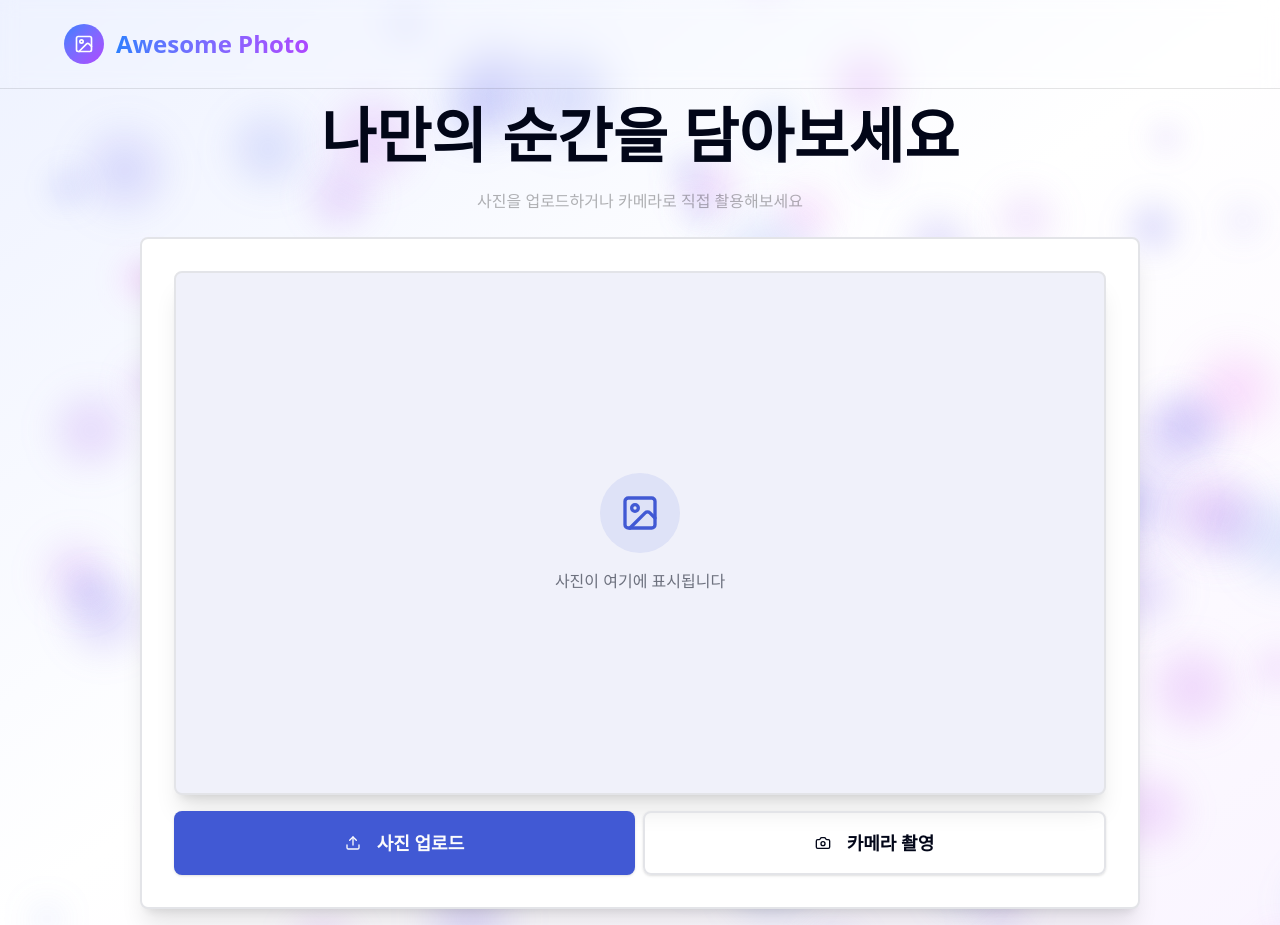
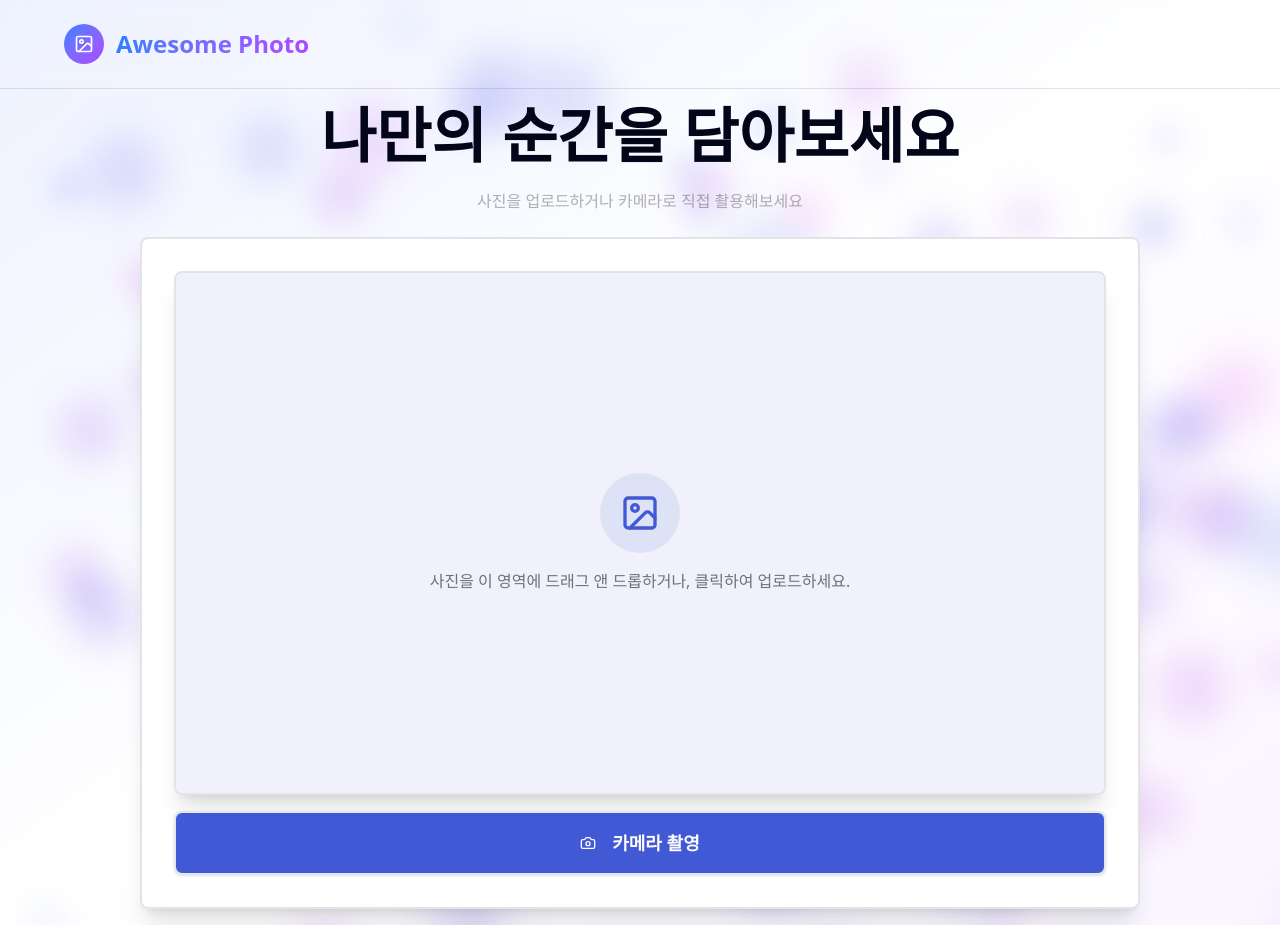
Before and after one commit to 95LeeDuo/AwesomePhoto, a React (Vite) app: page /select-photo in a window 1280 px wide. Built offline with nearby package versions, Linux system fonts and the light colour scheme.

Commit message:
feat: upload Area 구현 완료

```diff
--- a/src/pages/SelectPhoto/UploadArea.tsx
+++ b/src/pages/SelectPhoto/UploadArea.tsx
@@ -1,42 +1,269 @@
-import { type PropsWithChildren } from "react";
-import { Camera, ImageIcon, Upload } from "lucide-react";
+import {
+  type ChangeEvent,
+  type PropsWithChildren,
+  type MouseEvent,
+  type DragEvent,
+  useRef,
+  useState,
+  useEffect,
+} from "react";
+import { Camera, ImageIcon, SwitchCamera, X } from "lucide-react";
 import { Button } from "@/components/ui/button.tsx";
 
+interface IUploadImages extends File {
+  id: string;
+  previewURL: string;
+}
+
+type TFacingMode = "user" | "environment";
+
 const UploadArea = () => {
+  const [uploadImages, setUploadImages] = useState<IUploadImages[]>([]);
+  const [isFileOver, setIsFileOver] = useState(false);
+  const [isCameraMode, setIsCameraMode] = useState(false);
+  const [facingMode, setFacingMode] = useState<TFacingMode>("environment");
+  const fileInputRef = useRef<HTMLInputElement>(null);
+  const videoRef = useRef<HTMLVideoElement>(null);
+  const streamRef = useRef<MediaStream | null>(null);
+
+  const handleDropFiles = (e: DragEvent<HTMLDivElement>) => {
+    e.preventDefault();
+    const files = e.dataTransfer.files;
+
+    if (!files || files.length === 0) return;
+
+    const validFiles = Array.from(files).filter((file) =>
+      file.type.startsWith("image/"),
+    );
+
+    const addPropertyFiles = validFiles.map((file) => {
+      return {
+        ...file,
+        id: `${file.name}_${file.lastModified}`,
+        previewURL: URL.createObjectURL(file),
+      };
+    });
+
+    const existingIds = new Set(uploadImages.map((img) => img.id));
+    const filteredFiles = addPropertyFiles.filter(
+      (img) => !existingIds.has(img.id),
+    );
+
+    setUploadImages((prev) => [...prev, ...filteredFiles]);
+
+    setIsFileOver(false);
+  };
+
+  const handleChangeUploadFile = (e: ChangeEvent<HTMLInputElement>) => {
+    const files = e.target.files;
+    if (!files || files.length === 0) return;
+
+    const validFiles = Array.from(files).filter((file) =>
+      file.type.startsWith("image/"),
+    );
+
+    const addPropertyFiles = validFiles.map((file) => {
+      return {
+        ...file,
+        id: `${file.name}_${file.lastModified}`,
+        previewURL: URL.createObjectURL(file),
+      };
+    });
+
+    const existingIds = new Set(uploadImages.map((img) => img.id));
+    const filteredFiles = addPropertyFiles.filter(
+      (img) => !existingIds.has(img.id),
+    );
+
+    setUploadImages((prev) => [...prev, ...filteredFiles]);
+  };
+
+  const handleChangeRemoveFile = (e: MouseEvent<HTMLDivElement>) => {
+    const id = e.currentTarget.dataset.id;
+    setUploadImages((prev) => [...prev.filter((image) => image.id !== id)]);
+  };
+
+  const handleClickCaptureCamera = async () => {
+    const video = videoRef.current;
+    if (!video) return;
+
+    if (video.videoWidth === 0 || video.videoHeight === 0) {
+      console.debug("카메라가 아직 준비 안됨");
+      return;
+    }
+
+    const canvas = document.createElement("canvas");
+    canvas.width = video.videoWidth;
+    canvas.height = video.videoHeight;
+
+    const ctx = canvas.getContext("2d");
+    if (!ctx) return;
+
+    ctx.drawImage(video, 0, 0, canvas.width, canvas.height);
+
+    const dataURL = canvas.toDataURL("image/jpeg");
+
+    const blob = await fetch(dataURL).then((res) => res.blob());
+    const file = new File([blob], "capture.jpg", { type: "image/jpeg" });
+
+    const addPropertyFile = {
+      ...file,
+      id: `${file.name}_${file.lastModified}`,
+      previewURL: URL.createObjectURL(file),
+    };
+
+    setUploadImages((prev) => [...prev, addPropertyFile]);
+  };
+
+  const handleChangeFacingMode = async () => {
+    if (!isCameraMode) return;
+
+    const nextMode = facingMode === "user" ? "environment" : "user";
+
+    stopCamera();
+    await startCamera(nextMode);
+    setFacingMode(nextMode);
+  };
+
+  const startCamera = async (mode: TFacingMode) => {
+    if (!videoRef.current) return;
+
+    const stream = await navigator.mediaDevices.getUserMedia({
+      video: {
+        facingMode: { ideal: mode },
+        width: { ideal: 1280 },
+        height: { ideal: 720 },
+      },
+      audio: false,
+    });
+
+    streamRef.current = stream;
+    videoRef.current.srcObject = stream;
+    await videoRef.current.play();
+  };
+
+  const stopCamera = () => {
+    streamRef.current?.getTracks().forEach((track) => track.stop());
+    streamRef.current = null;
+
+    if (videoRef.current) {
+      videoRef.current.srcObject = null;
+    }
+  };
+
+  useEffect(() => {
+    if (isCameraMode) {
+      startCamera(facingMode);
+      return;
+    }
+
+    stopCamera();
+
+    return stopCamera;
+  }, [isCameraMode]);
+
   return (
     <Container>
       <div
-        className={
-          "aspect-video border-2 border-[#e3e4e8] shadow-xl rounded-md bg-[#f0f1fa] mb-4"
-        }
+        className={`aspect-video border-2 border-[#e3e4e8] shadow-xl rounded-md ${isFileOver ? "bg-black/20" : "bg-[#f0f1fa]"}`}
       >
-        <div className="flex flex-col items-center justify-center gap-4 h-full">
+        {isCameraMode ? (
+          <video
+            ref={videoRef}
+            playsInline
+            autoPlay
+            muted
+            className={"h-full w-full rounded"}
+            // className="object-contain"
+          />
+        ) : (
+          <div
+            className={"cursor-pointer h-full"}
+            onDragEnter={() => setIsFileOver(true)}
+            onDragLeave={() => setIsFileOver(false)}
+            onDragOver={(e) => e.preventDefault()}
+            onDrop={handleDropFiles}
+            onClick={() => fileInputRef.current?.click()}
+          >
+            <div className="flex flex-col items-center justify-center gap-4 h-full pointer-events-none">
               <div className="w-20 h-20 mx-auto rounded-full bg-[#4159d4]/10 flex items-center justify-center">
                 <ImageIcon className="w-10 h-10 text-[#4159d4]" />
               </div>
-          <p className="text-[#6d717e]">{"사진이 여기에 표시됩니다"}</p>
+              <p className="text-[#6d717e] mx-2">
+                사진을 이 영역에 드래그 앤 드롭하거나, 클릭하여 업로드하세요.
+              </p>
             </div>
           </div>
+        )}
+      </div>
+      {uploadImages.length > 0 && (
+        <div className={"grid gap-2 xs:grid-cols-4 grid-cols-2"}>
+          {uploadImages.map((uploadImage) => (
+            <div
+              key={uploadImage.id}
+              className={
+                "bg-gray-500/30 rounded flex items-center relative aspect-square"
+              }
+            >
+              <img src={uploadImage.previewURL} alt={uploadImage.name} />
+              <div
+                data-id={uploadImage.id}
+                className={
+                  "absolute -top-1 -right-1 bg-gray-400 rounded-full p-1 cursor-pointer"
+                }
+                onClick={handleChangeRemoveFile}
+              >
+                <X className={"w-[12px] h-[12px] text-white"} />
+              </div>
+            </div>
+          ))}
+        </div>
+      )}
 
-      <div className={"flex gap-2"}>
+      {isCameraMode ? (
+        <div className={"w-full flex justify-between items-center"}>
           <Button
-          // onClick={() => fileInputRef.current?.click()}
-          size="lg"
-          className="w-full h-16 text-lg font-semibold text-[#fcfcfc] bg-[#4159d4] hover:bg-[#4159d4]/60 cursor-pointer"
+            className={"w-12 h-12 rounded-full cursor-pointer"}
+            onClick={() => setIsCameraMode(false)}
           >
-          <Upload className="w-6 h-6 mr-2" />
-          {"사진 업로드"}
+            <X className={"!w-6 !h-6"} />
           </Button>
           <Button
-          // onClick={startCamera}
+            onClick={handleClickCaptureCamera}
+            size={"default"}
+            className={"w-16 h-16 rounded-full bg-[#a049d4] cursor-pointer"}
+          >
+            <Camera className={"!w-6 !h-6"} />
+          </Button>
+          <Button
+            className={"w-12 h-12 rounded-full cursor-pointer"}
+            onClick={handleChangeFacingMode}
+          >
+            <SwitchCamera className={"!w-6 !h-6"} />
+          </Button>
+        </div>
+      ) : (
+        <Button
+          onClick={() => setIsCameraMode(true)}
           size="lg"
           variant="outline"
-          className="w-full h-16 text-lg font-semibold border-2 border-[#e3e4e8] hover:bg-[#a049d4] hover:text-white hover:border-[#a049d4] bg-transparent cursor-pointer"
+          className={`w-full h-16 px-2 text-lg font-semibold border-2
+            ${isCameraMode ? "border-[#e3e4e8] hover:bg-[#a049d4] hover:text-white hover:border-[#a049d4] bg-transparent" : "text-[#fcfcfc] bg-[#4159d4] hover:bg-[#4159d4]/60"}
+          cursor-pointer`}
         >
           <Camera className="w-6 h-6 mr-2" />
-          {"카메라 촬영"}
+          {isCameraMode ? "촬영 종료" : "카메라 촬영"}
         </Button>
-      </div>
+      )}
+
+      <input
+        hidden
+        multiple
+        ref={fileInputRef}
+        type={"file"}
+        accept={"image/*"}
+        onChange={handleChangeUploadFile}
+      />
     </Container>
   );
 };
@@ -47,7 +274,7 @@ const Container = ({ children }: PropsWithChildren) => {
   return (
     <div
       className={
-        "w-full border-2 border-[#e3e4e8] shadow-xl rounded-md p-8 bg-white"
+        "w-full border-2 border-[#e3e4e8] shadow-xl rounded-md p-8 bg-white flex flex-col gap-4"
       }
     >
       {children}
--- a/src/styles/global.css
+++ b/src/styles/global.css
@@ -72,6 +72,12 @@
     --sidebar-ring: oklch(0.551 0.027 264.364);
 }
 
+body {
+    user-select: none;
+    -webkit-user-select: none; /* Safari */
+    -ms-user-select: none; /* IE */
+}
+
 @layer utilities {
     @keyframes ball-float {
         0% {
@@ -138,6 +144,9 @@
     --color-sidebar-accent-foreground: var(--sidebar-accent-foreground);
     --color-sidebar-border: var(--sidebar-border);
     --color-sidebar-ring: var(--sidebar-ring);
+
+    /*breakpoint*/
+    --breakpoint-xs: 480px;
 }
 
 @layer base {
--- a/tailwind.config.ts
+++ b/tailwind.config.ts
@@ -1,10 +1,7 @@
 import type { Config } from "tailwindcss";
 
 const config: Config = {
-  content: [
-    "./index.html",
-    "./src/**/*.{js,ts,jsx,tsx}",
-  ],
+  content: ["./index.html", "./src/**/*.{js,ts,jsx,tsx}"],
   theme: {
     extend: {},
   },
```
Lines whose indentation alone changed are shown as unchanged.
